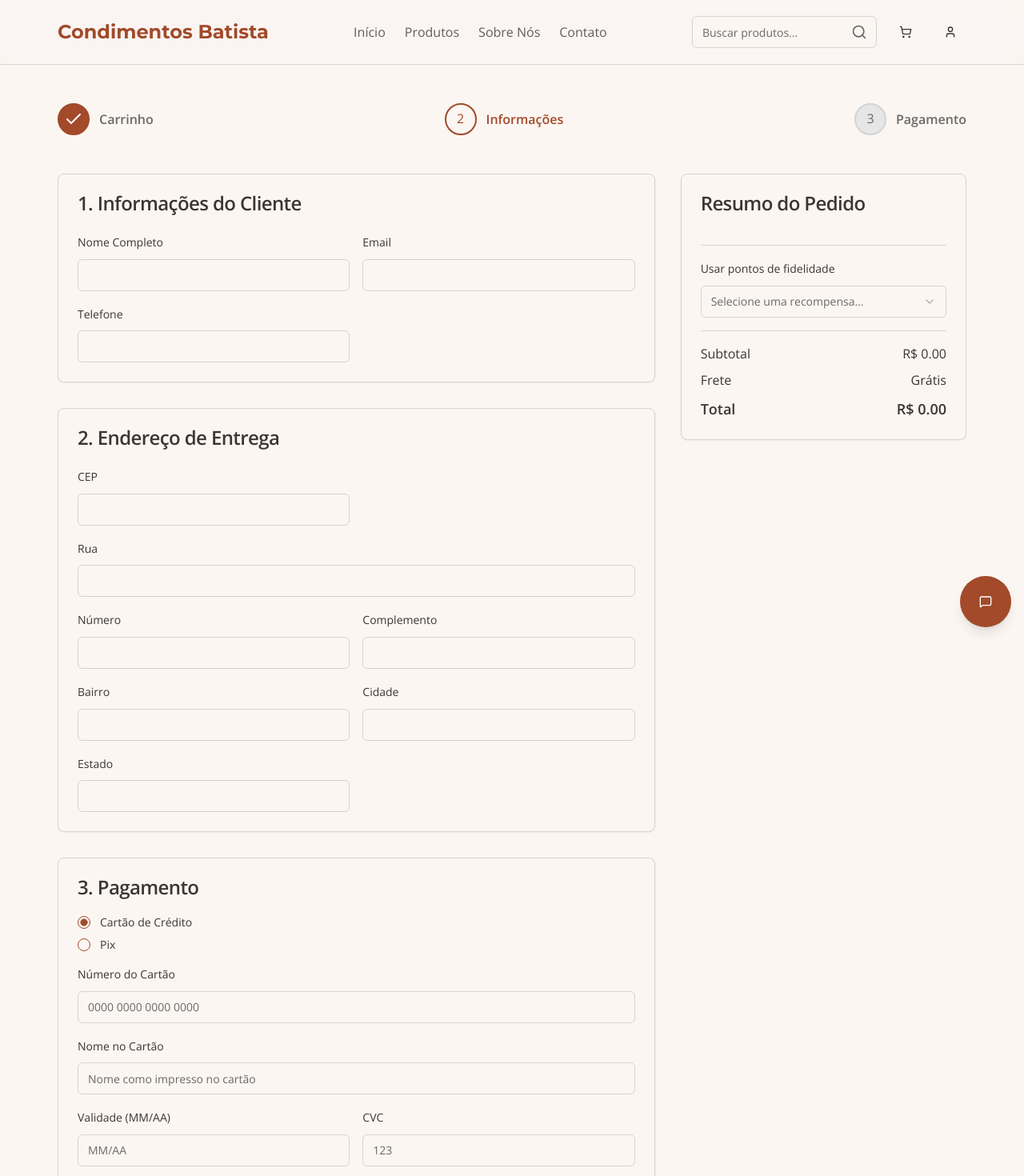
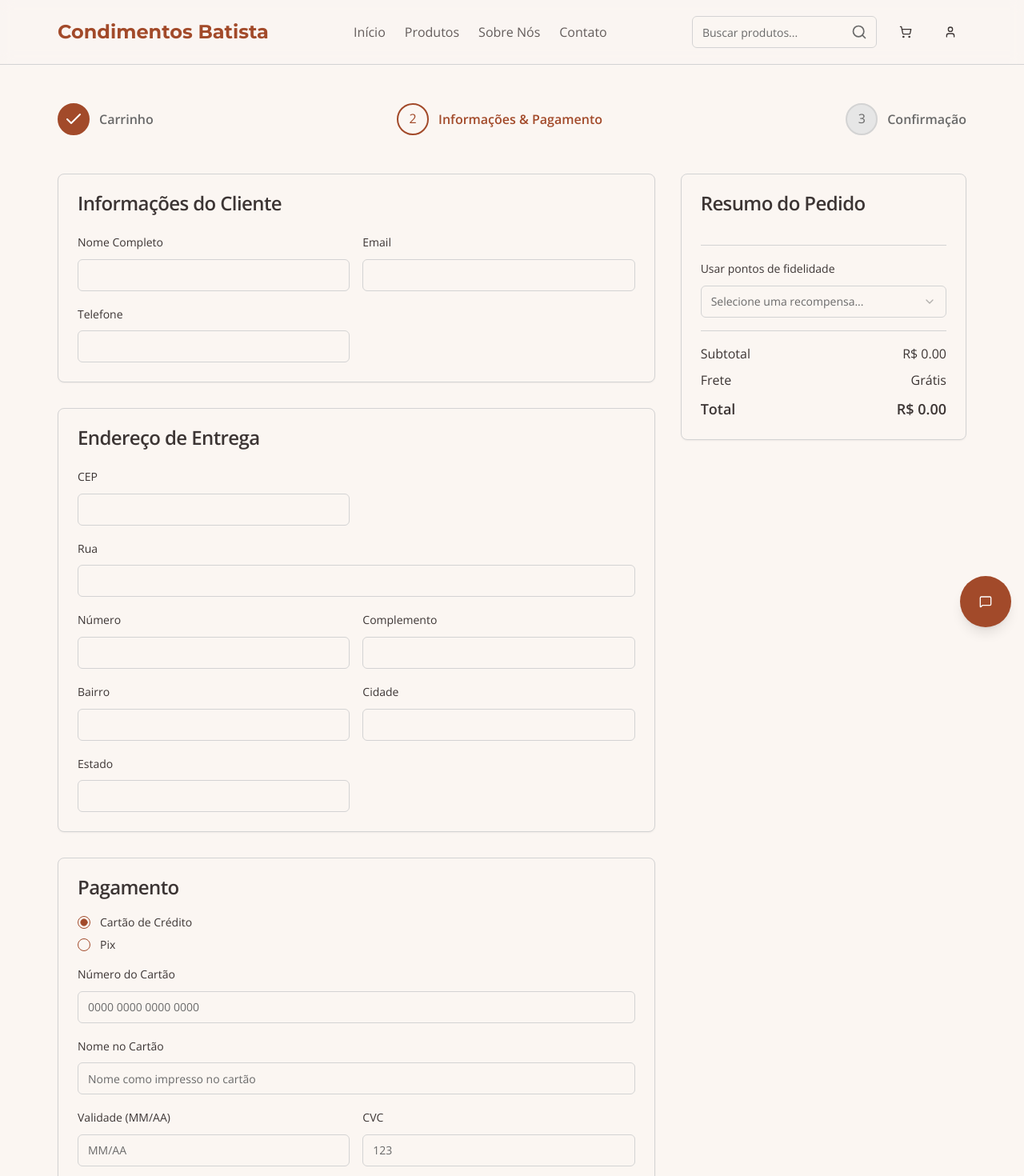
Before and after one commit to diegojua/condimentos-batista-skip, a React (Vite) app: page /checkout in a window 1280 px wide. Shown: the top 1470 px of the page at 80% size. Built offline with nearby package versions, Linux system fonts and the light colour scheme.

Commit message:
Finalize project and mark as complete

```diff
--- a/src/components/CheckoutProgress.tsx
+++ b/src/components/CheckoutProgress.tsx
@@ -5,7 +5,7 @@ interface CheckoutProgressProps {
   currentStep: number
 }
 
-const steps = ['Carrinho', 'Informações', 'Pagamento']
+const steps = ['Carrinho', 'Informações & Pagamento', 'Confirmação']
 
 export const CheckoutProgress = ({ currentStep }: CheckoutProgressProps) => {
   return (
--- a/src/pages/Checkout.tsx
+++ b/src/pages/Checkout.tsx
@@ -191,7 +191,7 @@ const Checkout = () => {
             <form onSubmit={form.handleSubmit(onSubmit)} className="space-y-8">
               <Card>
                 <CardHeader>
-                  <CardTitle>1. Informações do Cliente</CardTitle>
+                  <CardTitle>Informações do Cliente</CardTitle>
                 </CardHeader>
                 <CardContent className="grid sm:grid-cols-2 gap-4">
                   <FormField
@@ -237,7 +237,7 @@ const Checkout = () => {
               </Card>
               <Card>
                 <CardHeader>
-                  <CardTitle>2. Endereço de Entrega</CardTitle>
+                  <CardTitle>Endereço de Entrega</CardTitle>
                 </CardHeader>
                 <CardContent className="grid sm:grid-cols-2 gap-4">
                   <FormField
@@ -335,7 +335,7 @@ const Checkout = () => {
               </Card>
               <Card>
                 <CardHeader>
-                  <CardTitle>3. Pagamento</CardTitle>
+                  <CardTitle>Pagamento</CardTitle>
                 </CardHeader>
                 <CardContent>
                   <FormField
--- a/src/pages/OrderConfirmation.tsx
+++ b/src/pages/OrderConfirmation.tsx
@@ -27,7 +27,7 @@ const OrderConfirmation = () => {
 
   return (
     <div className="container py-16 flex flex-col items-center justify-center">
-      <CheckoutProgress currentStep={4} />
+      <CheckoutProgress currentStep={3} />
       <Card className="w-full max-w-2xl text-center p-8">
         <CardHeader>
           <div className="mx-auto bg-success text-white rounded-full h-16 w-16 flex items-center justify-center mb-4">
```
